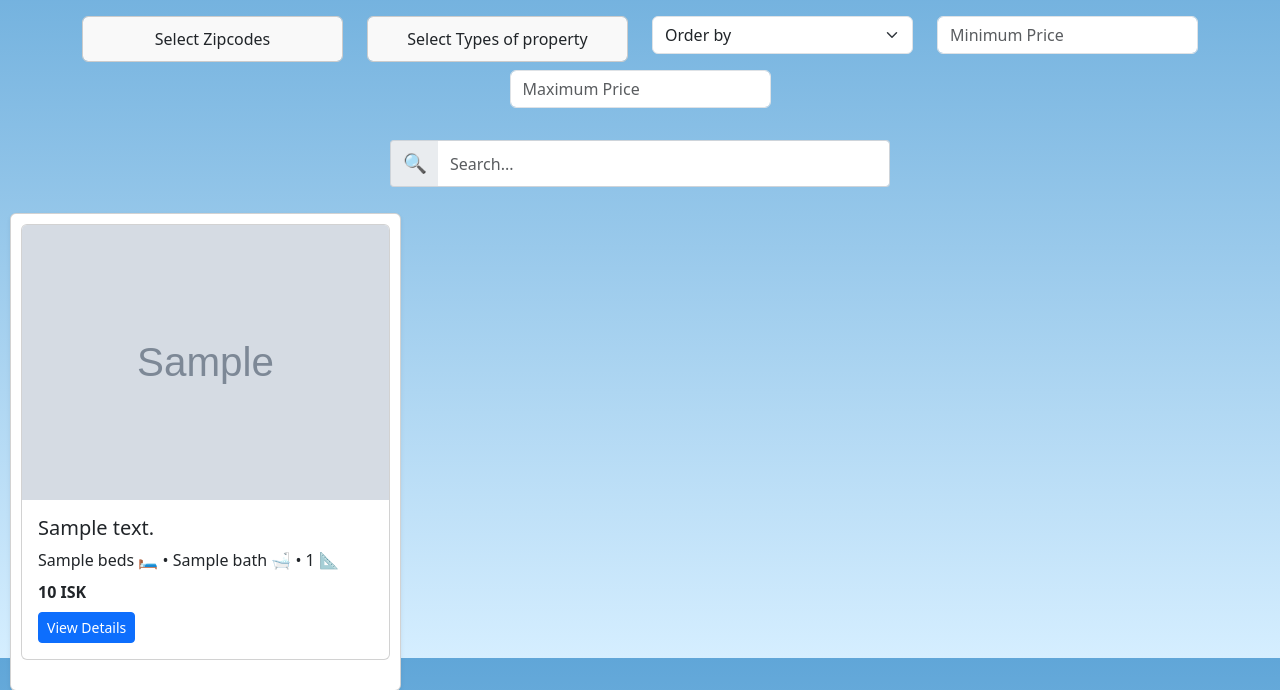
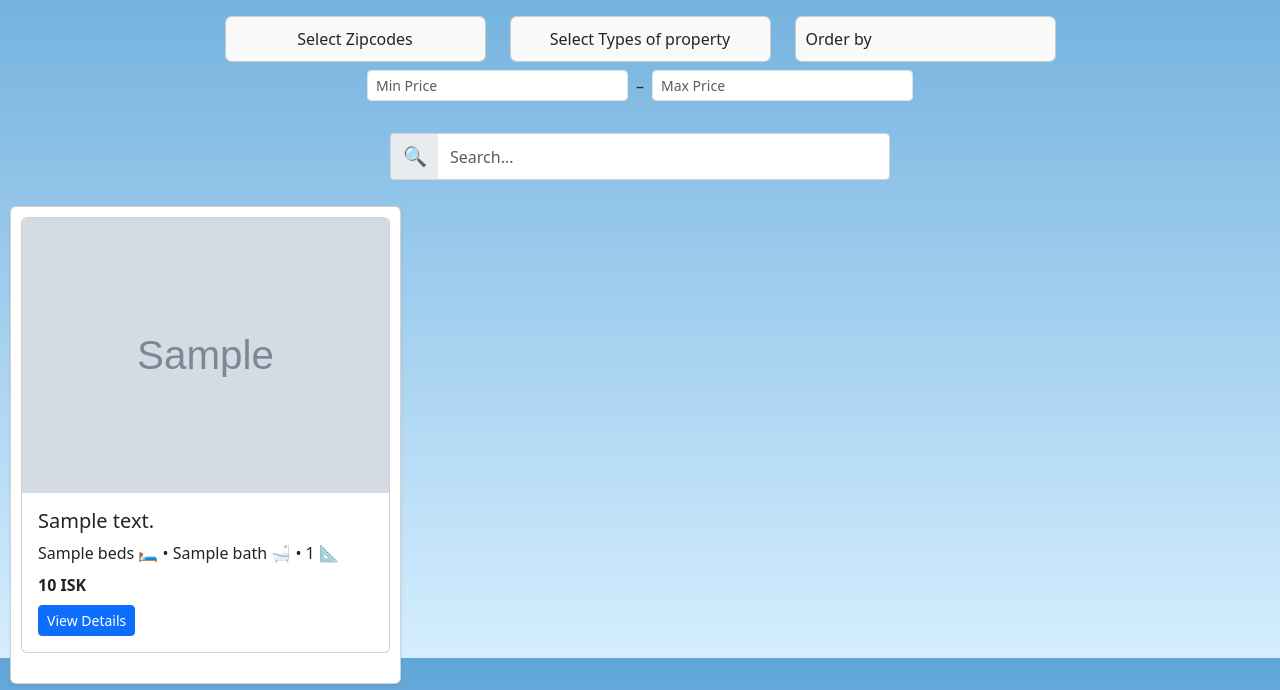
Before and after one commit to CoreMaker94/CastleApartments, a Django app: template templates/property/properties.html in a window 1280 px wide. Shown: the part 142-832 px from the top of the page. Run offline with Django 3.2, Linux system fonts and the light colour scheme; the template is opened without the code that fills it: most values are stand-ins (such as "Sample title", 1, 10 or a date in 2020); grey boxes marked "Sample" are stand-in pictures.

Commit message:
fixing the filter box a bit

```diff
--- a/templates/property/properties.html
+++ b/templates/property/properties.html
@@ -5,6 +5,7 @@
 <div class="container mt-3">
     <form id="filter-form" method="get">
         <div class="row justify-content-center mb-4 text-center">
+
             <!-- Zip Code Dropdown -->
             <div class="col-md-3 mb-2 dropdown" id="ZipcodeDropdown">
                 <div class="form-control dropdown-button" onclick="toggleDropdown1()">Select Zipcodes</div>
@@ -14,6 +15,7 @@
                     {% endfor %}
                 </div>
             </div>
+
             <!-- Property Type Dropdown -->
             <div class="col-md-3 mb-2 dropdown" id="TypeDropdown">
                 <div class="form-control dropdown-button" onclick="toggleDropdown2()">Select Types of property</div>
@@ -26,24 +28,28 @@
                 </div>
             </div>
 
-              <!-- Price Order Dropdown -->
+            <!-- Order By Dropdown (Styled to Match) -->
             <div class="col-md-3 mb-2">
-                <select id="order_by" name="order_by" class="form-select">
+                <select id="order_by" name="order_by" class="form-control dropdown-button">
                     <option value="">Order by</option>
-                  <option value="p-asc" {% if request.GET.price_order == 'low' %}selected{% endif %}>Price ascending</option>
-                  <option value="p-desc" {% if request.GET.price_order == 'high' %}selected{% endif %}>Price descending</option>
-                  <option value="n-asc" {% if request.GET.price_order == 'high' %}selected{% endif %}>Address ascending</option>
-                  <option value="n-desc" {% if request.GET.price_order == 'high' %}selected{% endif %}>Address descending</option>
+                    {% with request.GET.order_by as order %}
+                    <option value="p-asc" {% if order == "p-asc" %}selected{% endif %}>Price ascending</option>
+                    <option value="p-desc" {% if order == "p-desc" %}selected{% endif %}>Price descending</option>
+                    <option value="n-asc" {% if order == "n-asc" %}selected{% endif %}>Address ascending</option>
+                    <option value="n-desc" {% if order == "n-desc" %}selected{% endif %}>Address descending</option>
+                    {% endwith %}
                 </select>
             </div>
 
             <!-- Min and Max Price Inputs -->
-              <div class="col-md-3 mb-2">
-                <input type="number" class="form-control" id="min-price" name="min_price" placeholder="Minimum Price" value="{{ request.GET.min_price }}">
+            <div class="col-md-6 mb-2 d-flex gap-2 align-items-center">
+                <input type="number" class="form-control form-control-sm" id="min-price" name="min_price"
+                       placeholder="Min Price" value="{{ request.GET.min_price }}">
+                <span>–</span>
+                <input type="number" class="form-control form-control-sm" id="max-price" name="max_price"
+                       placeholder="Max Price" value="{{ request.GET.max_price }}">
             </div>
-              <div class="col-md-3 mb-2">
-                <input type="number" class="form-control" id="max-price" name="max_price" placeholder="Maximum Price" value="{{ request.GET.max_price }}">
-              </div>
+
         </div>
     </form>
 </div>
@@ -51,10 +57,11 @@
 <!-- Search Input -->
 <div class="input-group mb-3 mt-3">
     <span class="input-group-text" id="search-icon">🔍</span>
-          <input type="search" id="search-value"  class="form-control" placeholder="Search..." aria-label="Search" aria-describedby="search-icon" />
+    <input type="search" id="search-value" class="form-control" placeholder="Search..." aria-label="Search"
+           aria-describedby="search-icon"/>
 </div>
 
-  <!-- Property Grid: where results will be displayed -->
+<!-- Property Grid -->
 <div class="row" id="property-grid">
     {% for property in properties %}
     <div class="col-md-4 mb-4">
@@ -65,6 +72,5 @@
     {% endfor %}
 </div>
 
-<!-- Link to JS file -->
 <script src="{% static 'js/property_filter.js' %}"></script>
 {% endblock %}
```
Lines whose indentation alone changed are shown as unchanged.
